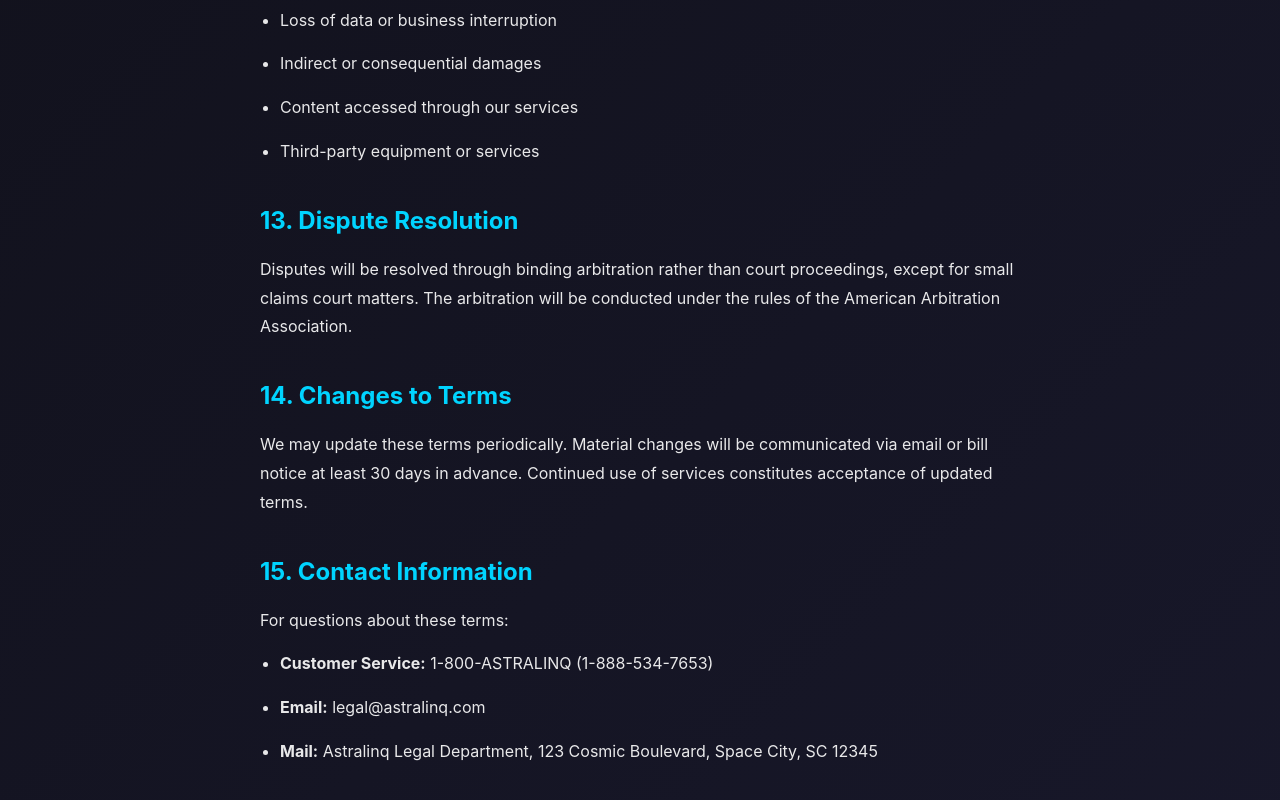
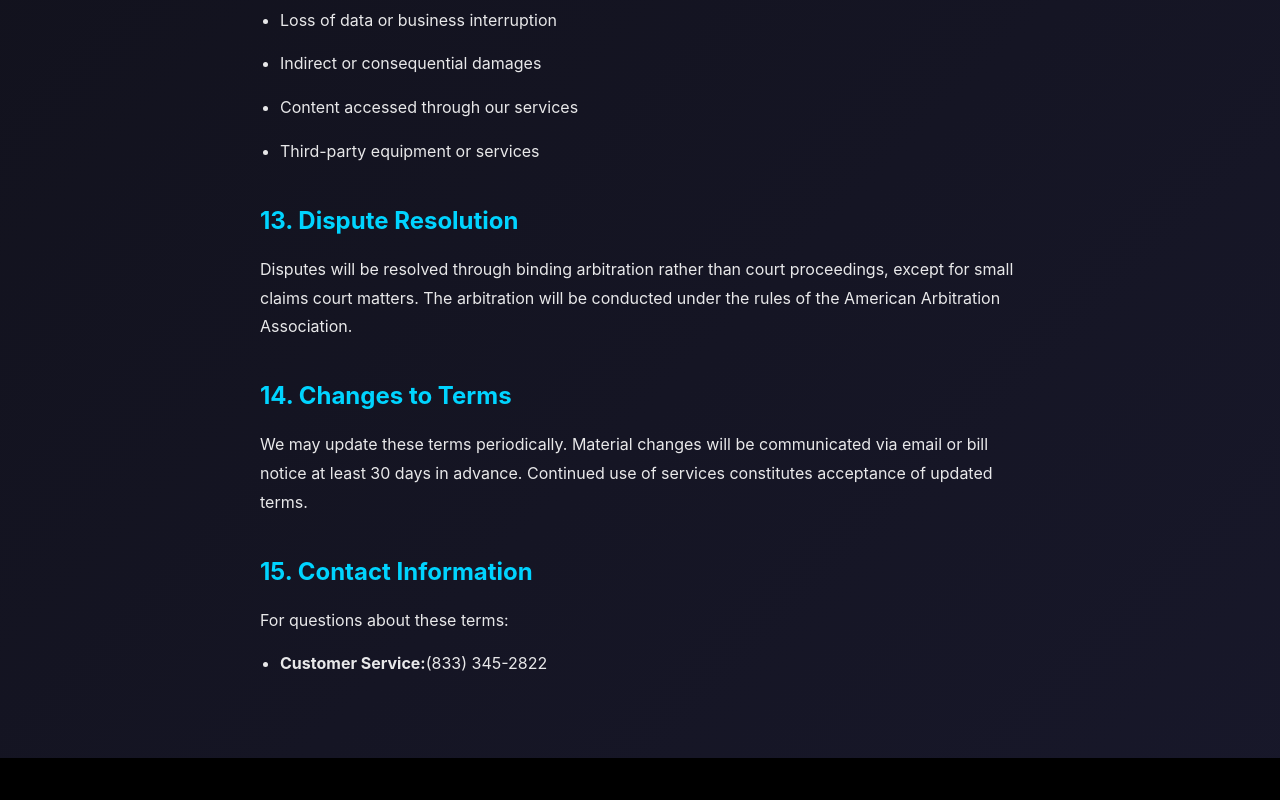
Before and after one commit to Astralinq/astralinq, a website built with Vite: page terms.html in a window 1280 px wide. Shown: the part 3700-4500 px from the top of the page. After the commit the page ends 4458 px from the top, so only its background shows below. Built offline with nearby package versions, Linux system fonts and the light colour scheme.

Commit message:
Update terms.html

```diff
--- a/terms.html
+++ b/terms.html
@@ -197,9 +197,8 @@
             <h2>15. Contact Information</h2>
             <p>For questions about these terms:</p>
             <ul>
-                <li><strong>Customer Service:</strong> 1-800-ASTRALINQ (1-888-534-7653)</li>
-                <li><strong>Email:</strong> legal@astralinq.com</li>
-                <li><strong>Mail:</strong> Astralinq Legal Department, 123 Cosmic Boulevard, Space City, SC 12345</li>
+                <li><strong>Customer Service:</strong>(833) 345-2822</li>
+
             </ul>
         </div>
     </div>
```
